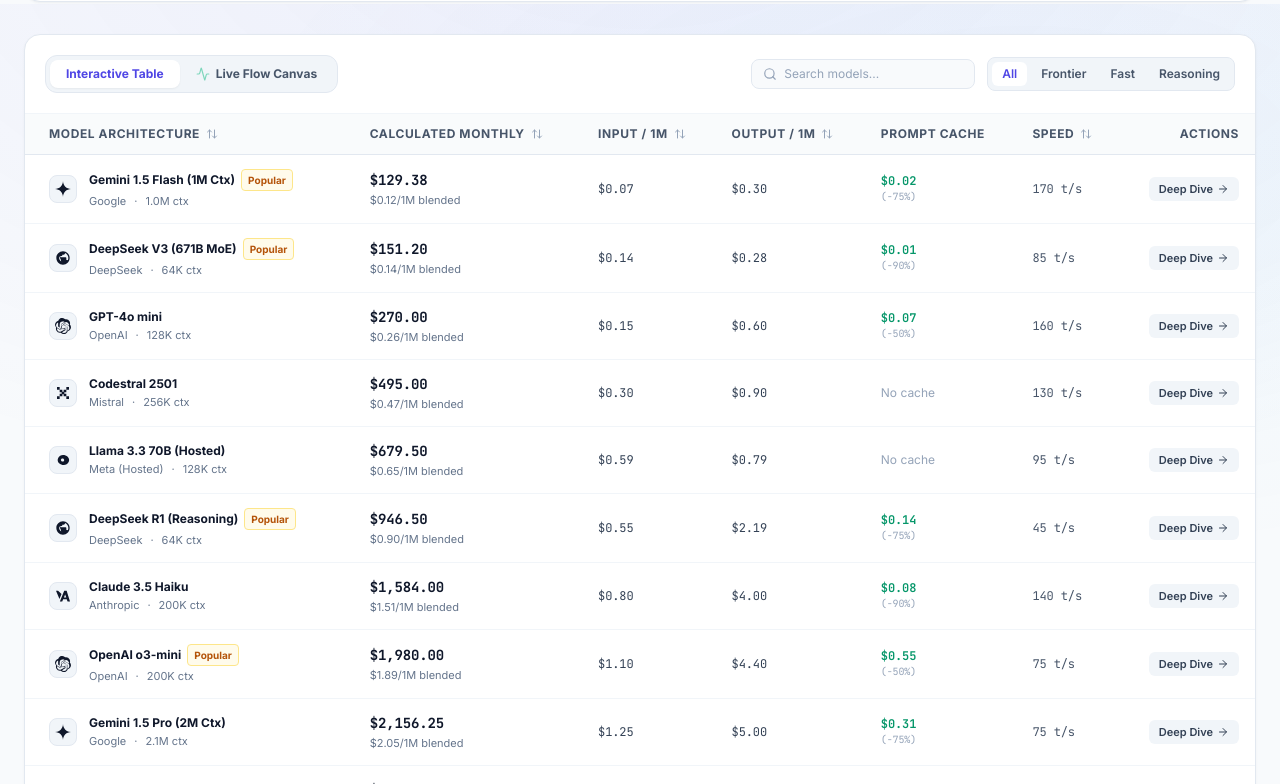
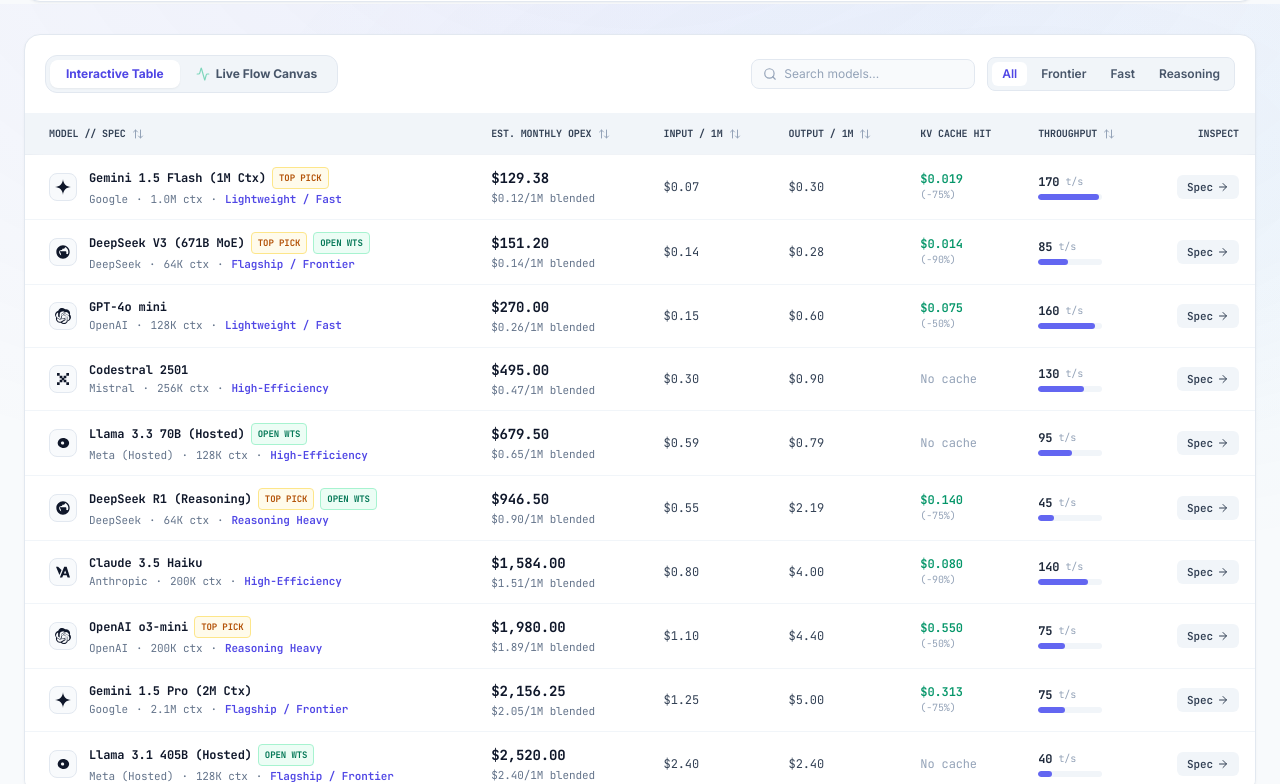
Before and after one commit to tantenton/apicosthub, a Next.js app: page / in a window 1280 px wide. Shown: the part 796-1580 px from the top of the page. Built offline with nearby package versions, Linux system fonts and the light colour scheme.

Commit message:
feat(table): add sticky monospace developer header, speed bars, spec tags, and tabular nums

```diff
--- a/components/HeroCalculator.tsx
+++ b/components/HeroCalculator.tsx
@@ -403,141 +403,161 @@ export default function HeroCalculator() {
             />
           </div>
         ) : (
-          <div className="overflow-x-auto">
-            <table className="w-full text-left text-xs">
-              <thead className="bg-slate-50/80 border-b border-slate-200 text-slate-600 uppercase tracking-wider font-semibold select-none">
+          <div className="overflow-x-auto max-h-[680px]">
+            <table className="w-full text-left text-xs border-collapse">
+              <thead className="sticky top-0 z-10 bg-slate-100/95 backdrop-blur-md border-b border-slate-200 text-slate-700 uppercase tracking-widest font-mono text-[10px] select-none shadow-2xs">
                 <tr>
                   <th
                     onClick={() => handleSort('name')}
-                    className="py-3 px-4 sm:px-6 cursor-pointer hover:text-slate-900 transition-colors"
+                    className="py-3 px-4 sm:px-6 cursor-pointer hover:text-indigo-600 transition-colors"
                   >
                     <div className="flex items-center gap-1.5">
-                      <span>Model Architecture</span>
+                      <span>MODEL // SPEC</span>
                       <ArrowUpDown className="w-3 h-3 text-slate-400" />
                     </div>
                   </th>
                   <th
                     onClick={() => handleSort('monthlyCost')}
-                    className="py-3 px-4 cursor-pointer hover:text-slate-900 transition-colors"
+                    className="py-3 px-4 cursor-pointer hover:text-indigo-600 transition-colors"
                   >
                     <div className="flex items-center gap-1.5">
-                      <span>Calculated Monthly</span>
+                      <span>EST. MONTHLY OPEX</span>
                       <ArrowUpDown className="w-3 h-3 text-slate-400" />
                     </div>
                   </th>
                   <th
                     onClick={() => handleSort('inputPer1M')}
-                    className="py-3 px-4 cursor-pointer hover:text-slate-900 transition-colors hidden md:table-cell"
+                    className="py-3 px-4 cursor-pointer hover:text-indigo-600 transition-colors hidden md:table-cell"
                   >
                     <div className="flex items-center gap-1.5">
-                      <span>Input / 1M</span>
+                      <span>INPUT / 1M</span>
                       <ArrowUpDown className="w-3 h-3 text-slate-400" />
                     </div>
                   </th>
                   <th
                     onClick={() => handleSort('outputPer1M')}
-                    className="py-3 px-4 cursor-pointer hover:text-slate-900 transition-colors hidden md:table-cell"
+                    className="py-3 px-4 cursor-pointer hover:text-indigo-600 transition-colors hidden md:table-cell"
                   >
                     <div className="flex items-center gap-1.5">
-                      <span>Output / 1M</span>
+                      <span>OUTPUT / 1M</span>
                       <ArrowUpDown className="w-3 h-3 text-slate-400" />
                     </div>
                   </th>
-                  <th className="py-3 px-4 hidden lg:table-cell">Prompt Cache</th>
+                  <th className="py-3 px-4 hidden lg:table-cell">
+                    <span>KV CACHE HIT</span>
+                  </th>
                   <th
                     onClick={() => handleSort('tokensPerSec')}
-                    className="py-3 px-4 cursor-pointer hover:text-slate-900 transition-colors hidden sm:table-cell"
+                    className="py-3 px-4 cursor-pointer hover:text-indigo-600 transition-colors hidden sm:table-cell"
                   >
                     <div className="flex items-center gap-1.5">
-                      <span>Speed</span>
+                      <span>THROUGHPUT</span>
                       <ArrowUpDown className="w-3 h-3 text-slate-400" />
                     </div>
                   </th>
-                  <th className="py-3 px-4 text-right">Actions</th>
+                  <th className="py-3 px-4 text-right">
+                    <span>INSPECT</span>
+                  </th>
                 </tr>
               </thead>
-              <tbody className="divide-y divide-slate-100">
+              <tbody className="divide-y divide-slate-100 bg-white">
                 {filteredAndSorted.map(({ model, calculation }, idx) => (
                   <tr
                     key={model.id}
                     className="hover:bg-indigo-50/40 transition-colors group"
                   >
                     {/* Model Name & Provider */}
-                    <td className="py-3.5 px-4 sm:px-6">
+                    <td className="py-3 px-4 sm:px-6">
                       <div className="flex items-center gap-3">
-                        <div className="w-7 h-7 rounded-lg bg-slate-100 border border-slate-200 flex items-center justify-center p-1 shadow-2xs">
+                        <div className="w-7 h-7 rounded-lg bg-slate-50 border border-slate-200 flex items-center justify-center p-1 shadow-2xs shrink-0">
                           {getProviderLogo(model.provider)}
                         </div>
                         <div>
                           <div className="font-bold text-slate-900 flex items-center gap-1.5">
-                            <Link href={`/model/${model.slug}`} className="hover:text-indigo-600 transition-colors">
+                            <Link href={`/model/${model.slug}`} className="hover:text-indigo-600 transition-colors font-mono">
                               {model.name}
                             </Link>
                             {model.recommended && (
-                              <span className="px-1.5 py-0.5 rounded text-[10px] font-bold bg-amber-50 text-amber-700 border border-amber-200">
-                                Popular
+                              <span className="px-1.5 py-0.5 rounded text-[9px] font-mono font-bold bg-amber-50 text-amber-700 border border-amber-200 uppercase">
+                                Top Pick
+                              </span>
+                            )}
+                            {model.isOpenWeights && (
+                              <span className="px-1.5 py-0.5 rounded text-[9px] font-mono font-bold bg-emerald-50 text-emerald-700 border border-emerald-200 uppercase">
+                                Open Wts
                               </span>
                             )}
                           </div>
-                          <div className="text-[11px] text-slate-500 flex items-center gap-2 mt-0.5">
+                          <div className="text-[11px] text-slate-500 flex items-center gap-2 mt-0.5 font-mono">
                             <span>{model.provider}</span>
                             <span>·</span>
                             <span>{formatTokens(model.contextWindow)} ctx</span>
+                            <span>·</span>
+                            <span className="text-indigo-600 font-semibold">{model.qualityTier}</span>
                           </div>
                         </div>
                       </div>
                     </td>
 
                     {/* Calculated Monthly Cost */}
-                    <td className="py-3.5 px-4">
-                      <div className="font-mono font-bold text-slate-900 text-sm">
+                    <td className="py-3 px-4">
+                      <div className="font-mono font-bold text-slate-900 text-sm tabular-nums">
                         <AnimatedCounter
                           value={calculation.totalMonthlyCost}
                           prefix="$"
                           decimals={2}
                         />
                       </div>
-                      <div className="text-[11px] text-slate-500 mt-0.5">
+                      <div className="text-[11px] text-slate-500 mt-0.5 font-mono tabular-nums">
                         ${(calculation.effectivePer1MTotal).toFixed(2)}/1M blended
                       </div>
                     </td>
 
                     {/* Input Price */}
-                    <td className="py-3.5 px-4 font-mono text-slate-700 hidden md:table-cell">
+                    <td className="py-3 px-4 font-mono text-slate-700 tabular-nums hidden md:table-cell">
                       ${model.inputPricePerMillion.toFixed(2)}
                     </td>
 
                     {/* Output Price */}
-                    <td className="py-3.5 px-4 font-mono text-slate-700 hidden md:table-cell">
+                    <td className="py-3 px-4 font-mono text-slate-700 tabular-nums hidden md:table-cell">
                       ${model.outputPricePerMillion.toFixed(2)}
                     </td>
 
                     {/* Cache Pricing */}
-                    <td className="py-3.5 px-4 hidden lg:table-cell">
+                    <td className="py-3 px-4 hidden lg:table-cell">
                       {model.cachedInputPricePerMillion ? (
-                        <div className="font-mono text-emerald-600 font-semibold">
-                          ${model.cachedInputPricePerMillion.toFixed(2)}
+                        <div className="font-mono text-emerald-600 font-semibold tabular-nums">
+                          ${model.cachedInputPricePerMillion.toFixed(3)}
                           <span className="text-[10px] text-slate-400 block font-normal">
                             (-{Math.round((1 - model.cachedInputPricePerMillion / model.inputPricePerMillion) * 100)}%)
                           </span>
                         </div>
                       ) : (
-                        <span className="text-slate-400 text-xs">No cache</span>
+                        <span className="text-slate-400 text-xs font-mono">No cache</span>
                       )}
                     </td>
 
                     {/* Speed Tokens/sec */}
-                    <td className="py-3.5 px-4 font-mono text-slate-600 hidden sm:table-cell">
-                      {model.typicalSpeedTokensPerSec} t/s
+                    <td className="py-3 px-4 font-mono text-slate-600 tabular-nums hidden sm:table-cell">
+                      <div className="flex items-center gap-1.5">
+                        <span className="font-bold text-slate-800">{model.typicalSpeedTokensPerSec}</span>
+                        <span className="text-[10px] text-slate-400">t/s</span>
+                      </div>
+                      <div className="w-16 bg-slate-100 h-1.5 rounded-full overflow-hidden mt-1">
+                        <div
+                          style={{ width: `${Math.min(100, (model.typicalSpeedTokensPerSec / 180) * 100)}%` }}
+                          className="bg-indigo-500 h-full rounded-full"
+                        />
+                      </div>
                     </td>
 
                     {/* Action Link */}
-                    <td className="py-3.5 px-4 text-right">
+                    <td className="py-3 px-4 text-right">
                       <Link
                         href={`/model/${model.slug}`}
-                        className="inline-flex items-center gap-1 px-2.5 py-1 rounded-md bg-slate-100 hover:bg-indigo-600 hover:text-white text-slate-700 font-semibold text-[11px] transition-all"
+                        className="inline-flex items-center gap-1 px-2.5 py-1 rounded-md bg-slate-100 hover:bg-indigo-600 hover:text-white text-slate-700 font-mono font-semibold text-[11px] transition-all"
                       >
-                        <span>Deep Dive</span>
+                        <span>Spec</span>
                         <ArrowRight className="w-3 h-3" />
                       </Link>
                     </td>
```
